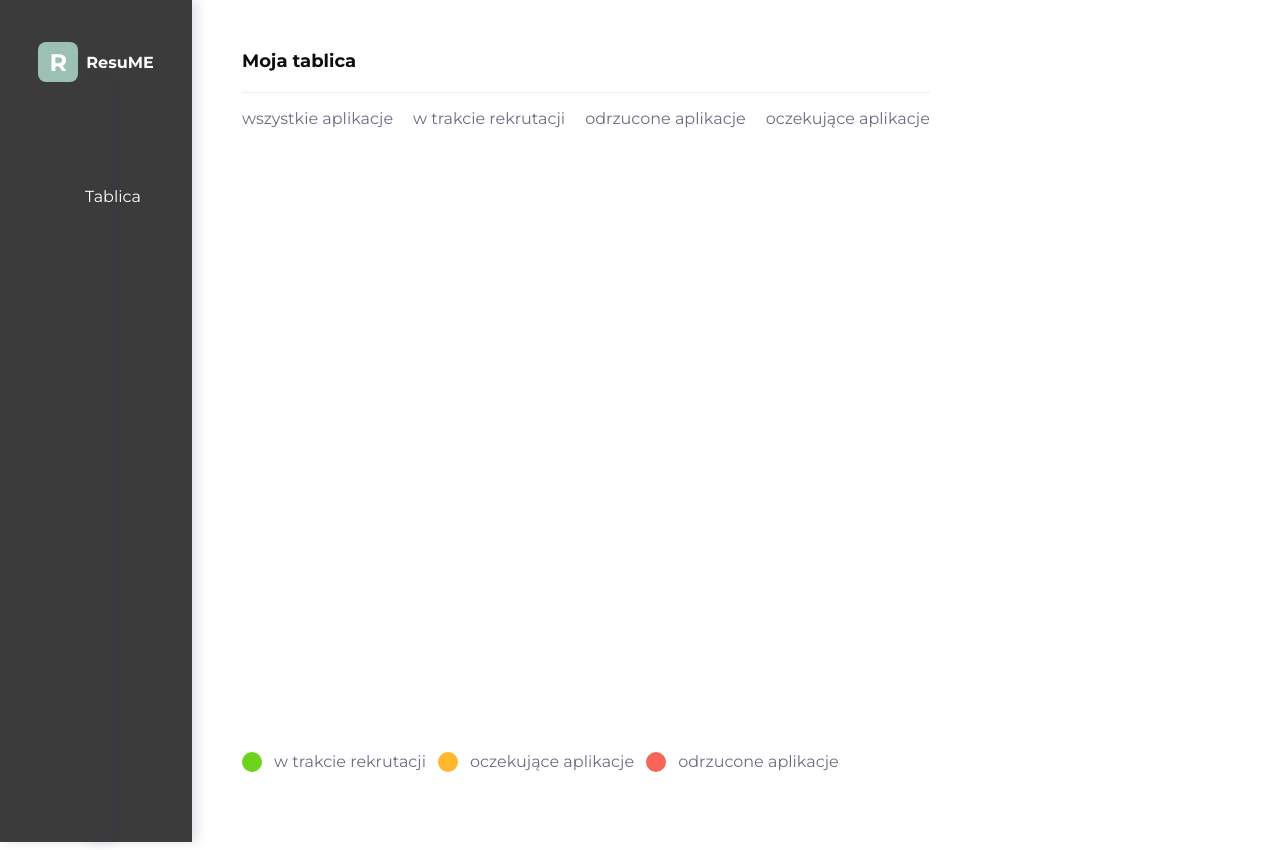
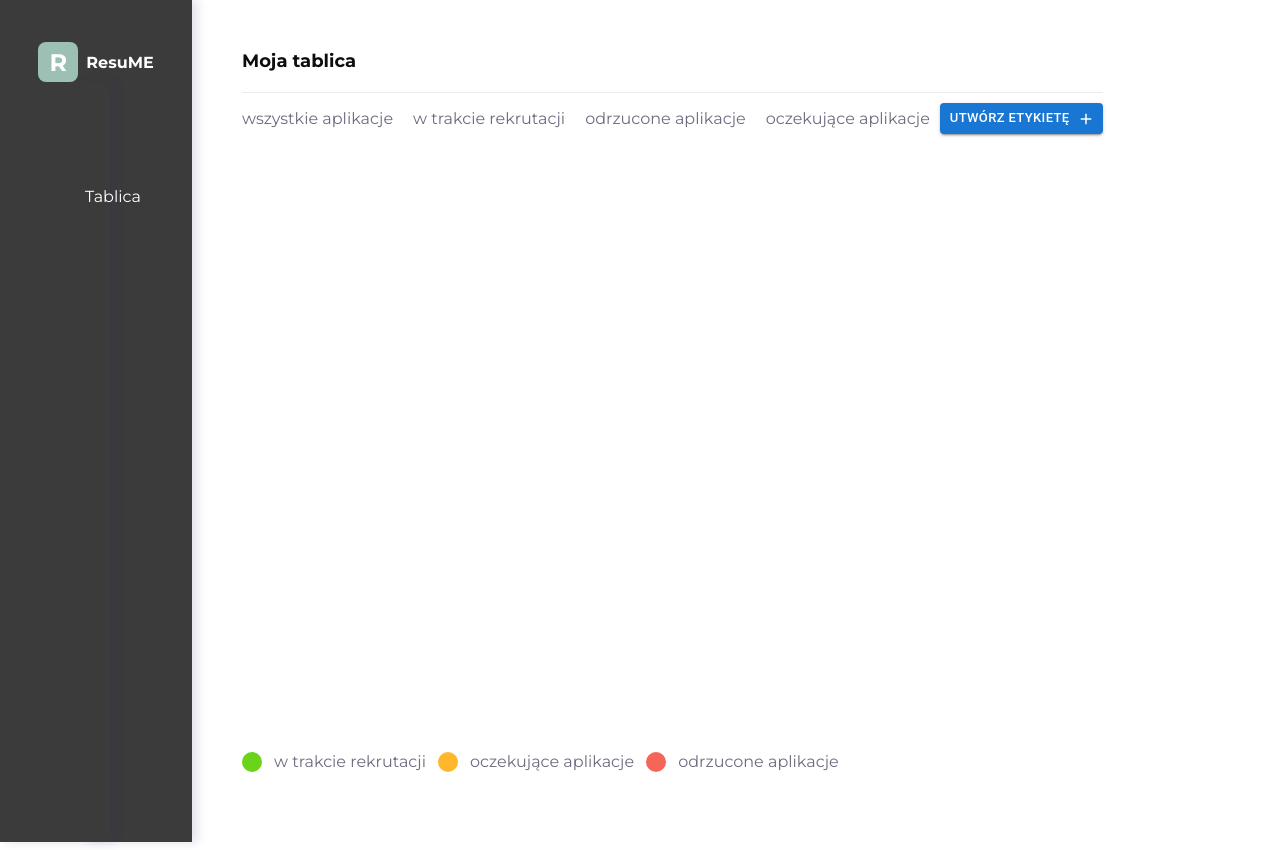
Before and after one commit to panijoanna/resume, a Next.js app: page /infoboard in a window 1280 px wide. Built offline with nearby package versions, Linux system fonts and the light colour scheme; some icons are missing.

Commit message:
refactor: JobBoard

```diff
--- a/src/components/JobBoard.tsx
+++ b/src/components/JobBoard.tsx
@@ -1,22 +1,34 @@
 "use client";
 import styles from "../styles/JobBoard.module.css";
 import StatusBadge from "./StatusBadge";
+import { Button } from "@mui/material";
+import AddIcon from "@mui/icons-material/Add";
 
 const JobBoard = () => {
   return (
     <div className={styles.wrapper}>
       <div className={styles.container}>
         <h1 className={styles.heading}>Moja tablica</h1>
+        <div className={styles.itemContainer}>
           <ul className={styles.list}>
             <li className={styles.listItem}>wszystkie aplikacje</li>
             <li className={styles.listItem}>w trakcie rekrutacji</li>
             <li className={styles.listItem}>odrzucone aplikacje</li>
             <li className={styles.listItem}>oczekujące aplikacje</li>
           </ul>
+          <div className={styles.buttonContainer}>
+            <Button
+              size="small"
+              variant="contained"
+              color="primary"
+              endIcon={<AddIcon fontSize="small" />}
+            >
+              Utwórz etykietę
+            </Button>
           </div>
-
+        </div>
+      </div>
       <div className={styles.labelContainer}></div>
-
       <div className={styles.statusContainer}>
         <StatusBadge color="green" />
         <span className={styles.text}>w trakcie rekrutacji</span>
--- a/src/styles/JobBoard.module.css
+++ b/src/styles/JobBoard.module.css
@@ -7,10 +7,21 @@
 
 .container {
   height: 10%;
+  width: 100%;
+}
+
+.itemContainer {
+  display: flex;
+  gap: 10px;
 }
 
 .labelContainer {
   height: 80%;
+}
+
+.buttonContainer {
+  display: flex;
+  align-items: center;
 }
 
 .heading {
```
Lines whose indentation alone changed are shown as unchanged.
